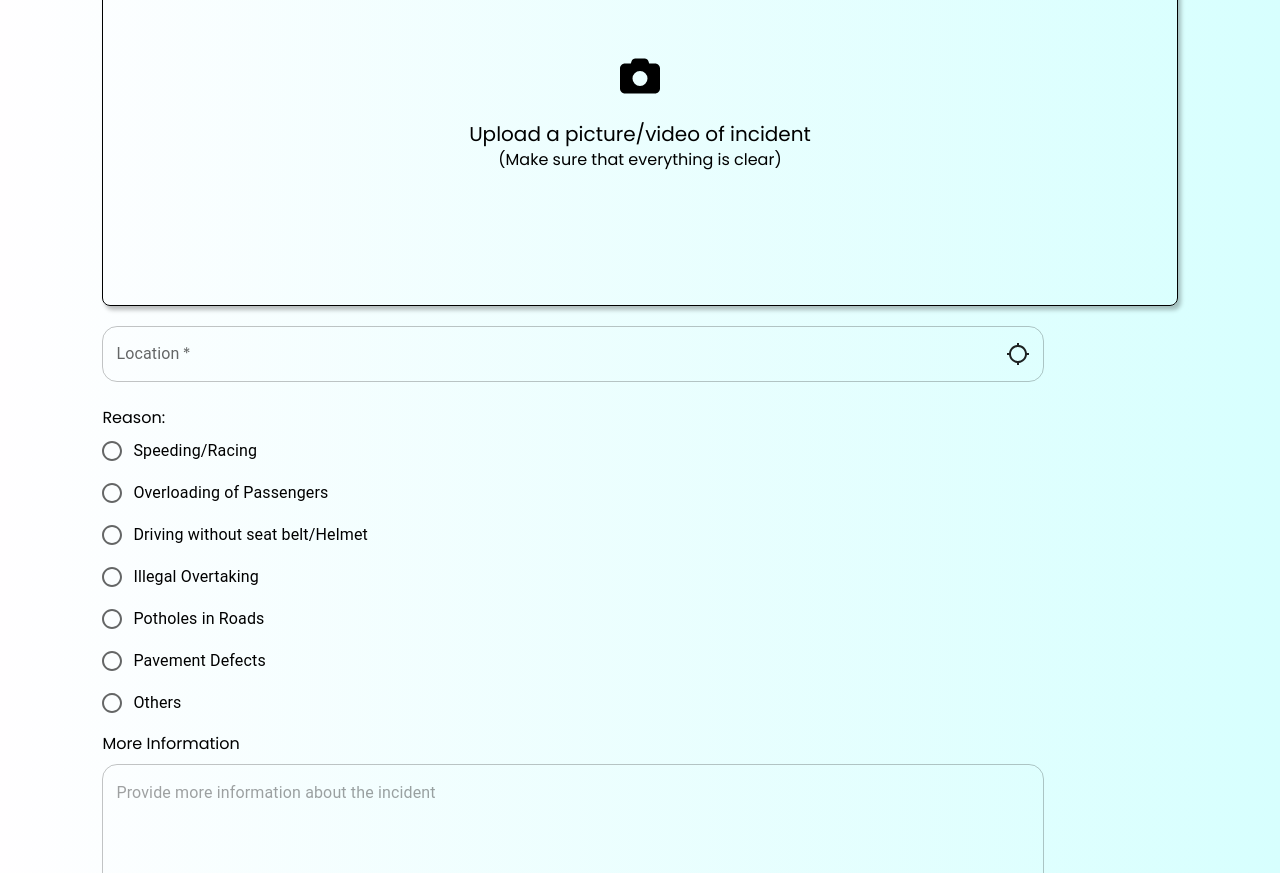
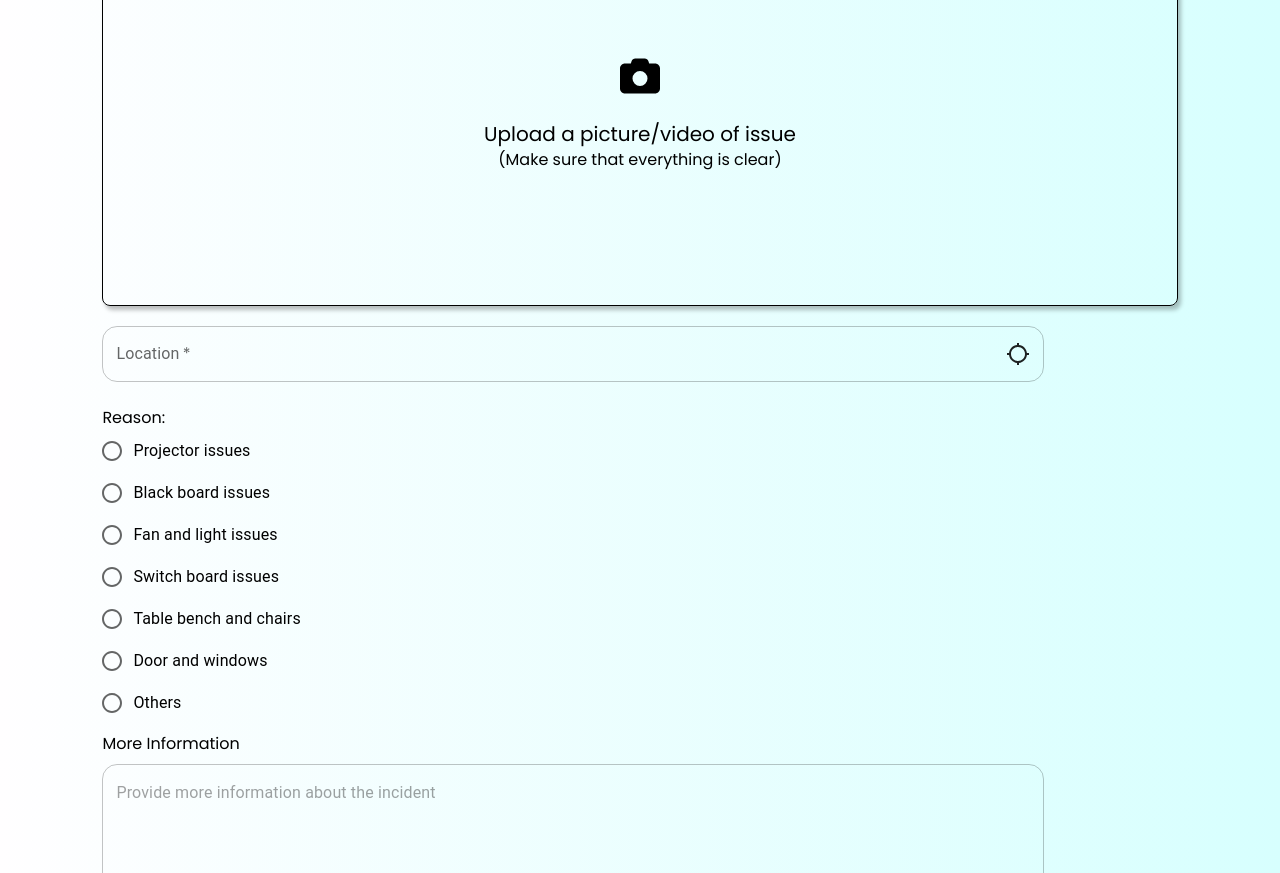
Before and after one commit to gaureshpai/Maintainance-ping-pipeline, a React (Vite) app: page /report in a window 1280 px wide. Shown: the part 320-1193 px from the top of the page. Built offline with nearby package versions, Linux system fonts and the light colour scheme; no server answers; the database is empty; sample sign-in values are in the browser's storage.

Commit message:
changes in form

```diff
--- a/src/pages/ReportComplaint.jsx
+++ b/src/pages/ReportComplaint.jsx
@@ -115,7 +115,7 @@ const ReportComplaint = () => {
         <DashboardLinkButton
           className={`${Media ? "hidden" : "block"} mx-[8vw]` }
           icon={faCamera}
-          name={"Upload a picture/video of incident"}
+          name={"Upload a picture/video of issue"}
           onClick={() => FileInput.current.click()}
           subtitle={"Make sure that everything is clear"}
         />
@@ -174,34 +174,34 @@ const ReportComplaint = () => {
             value={FormData.reason}
           >
             <FormControlLabel
-              value="Speeding/Racing"
+              value="Projector issues"
               control={<Radio />}
-              label="Speeding/Racing"
+              label="Projector issues"
             />
             <FormControlLabel
-              value="Overloading of Passengers"
+              value="Black board issues"
               control={<Radio />}
-              label="Overloading of Passengers"
+              label="Black board issues"
             />
             <FormControlLabel
-              value="Driving without seat belt/Helmet"
+              value="Fan and light issues"
               control={<Radio />}
-              label="Driving without seat belt/Helmet"
+              label="Fan and light issues"
             />
             <FormControlLabel
-              value="Illegal Overtaking"
+              value="Switch board issues"
               control={<Radio />}
-              label="Illegal Overtaking"
+              label="Switch board issues"
             />
             <FormControlLabel
-              value="Potholes in Roads"
+              value="Table bench and chairs"
               control={<Radio />}
-              label="Potholes in Roads"
+              label="Table bench and chairs"
             />
             <FormControlLabel
-              value="Pavement Defects"
+              value="Door and windows"
               control={<Radio />}
-              label="Pavement Defects"
+              label="Door and windows"
             />
             <FormControlLabel
               value="Others"
```
